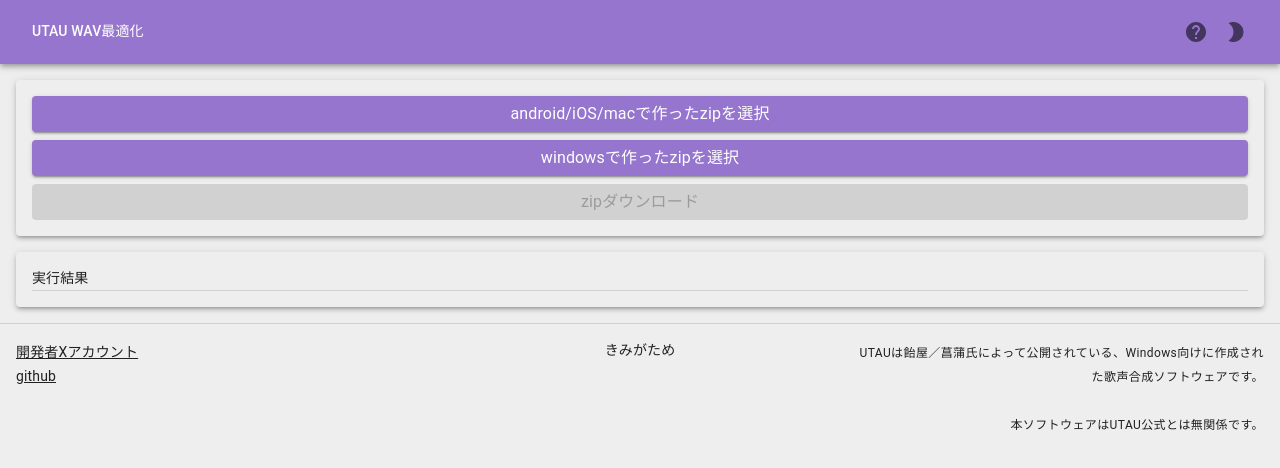
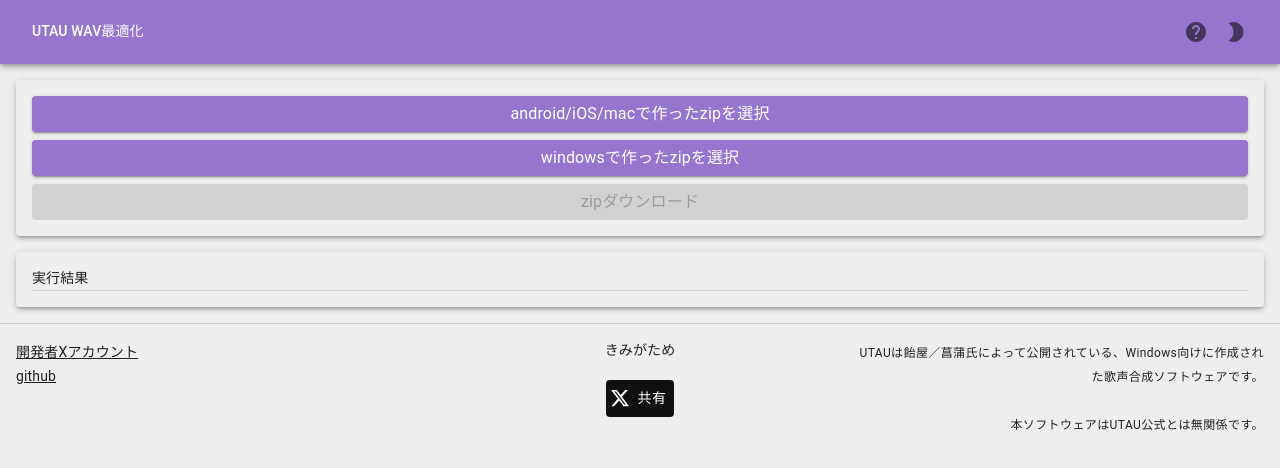
Before and after one commit to delta-kimigatame/ReactUtauWavFormatter, a React app: page / in a window 1280 px wide. Shown: the top 468 px of the page. Built offline with nearby package versions, Linux system fonts and the light colour scheme; the HTML template or start-up script is replaced by a standard one.

Commit message:
フッターに共有ボタンの追加

```diff
--- a/src/Fotter.tsx
+++ b/src/Fotter.tsx
@@ -5,6 +5,9 @@
 import Box from "@mui/material/Box";
 import Typography from "@mui/material/Typography";
 import Link from "@mui/material/Link";
+import XIcon from "@mui/icons-material/X";
+
+import { XButton } from "./XButton";
 
 /**
  * フッタ
@@ -51,7 +54,9 @@
           }}
         >
           <Typography variant="caption">
-            UTAUは飴屋／菖蒲氏によって公開されている、Windows向けに作成された歌声合成ソフトウェアです。<br /><br />
+            UTAUは飴屋／菖蒲氏によって公開されている、Windows向けに作成された歌声合成ソフトウェアです。
+            <br />
+            <br />
             本ソフトウェアはUTAU公式とは無関係です。
           </Typography>
           <br />
@@ -69,6 +74,15 @@
             <br />
             <br />
           </Typography>
+          <XButton
+            startIcon={<XIcon />}
+            href={
+              "https://twitter.com/intent/tweet?text=きみがためtools - UTAU wav最適化 - https://k-uta.jp/UtauWavFormatter/"
+            }
+            target="blank_"
+          >
+            共有
+          </XButton>
         </Box>
       </Box>
     </>
--- /dev/null
+++ b/src/XButton.tsx
@@ -0,0 +1,12 @@
+import * as React from 'react';
+import Button from '@mui/material/Button';
+import { styled } from '@mui/material/styles';
+
+
+export const XButton:any = styled(Button)(({ theme }) => ({
+    color: '#FFFFFF',
+    backgroundColor: '#101010',
+    '&:hover': {
+        backgroundColor: '#303030'
+    }
+}))
```
